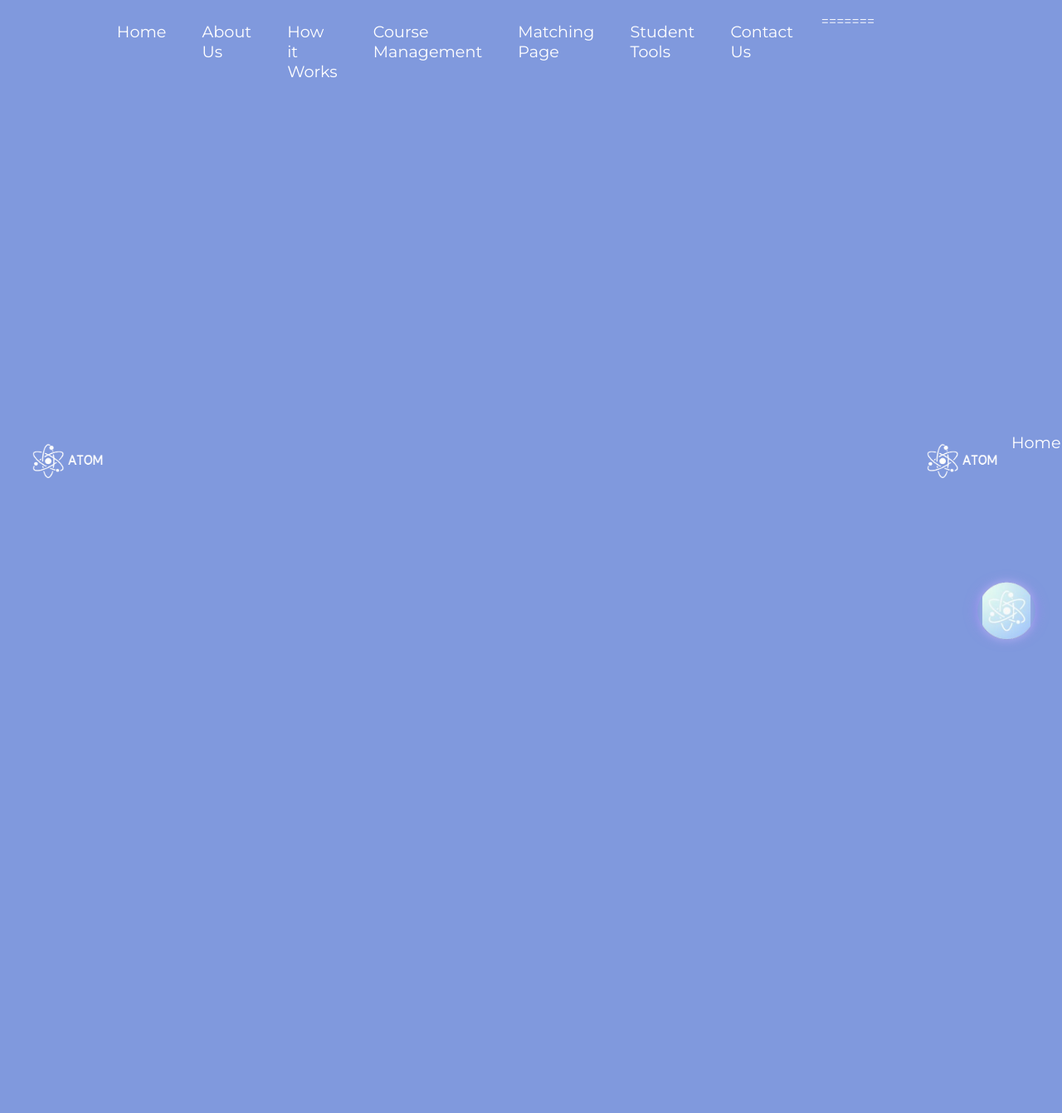
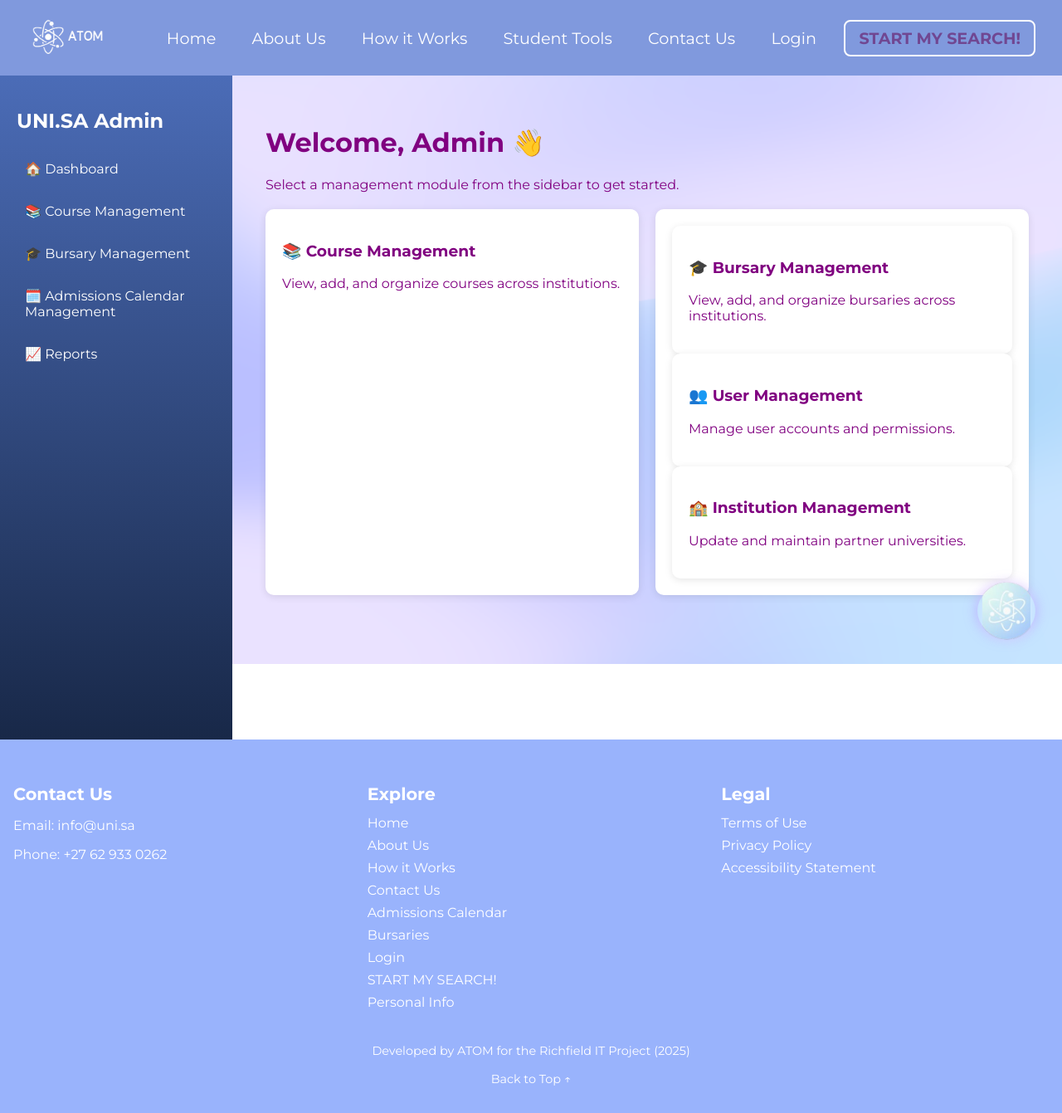
Before and after one commit to dead-dreammer/uni-sa, a Flask app: page /admin in a window 1280 px wide. Shown: the whole page at 83% size. Before the commit the page ends 774 px from the top, so only its background shows below. Run offline with Flask 3, Linux system fonts and the light colour scheme.

Commit message:
alex's changes

```diff
--- a/Database/models.py
+++ b/Database/models.py
@@ -94,6 +94,8 @@
     created_at = db.Column(db.DateTime, default=datetime.utcnow)
     updated_at = db.Column(db.DateTime, default=datetime.utcnow, onupdate=datetime.utcnow)
 
+
+
 class Application(db.Model):
     __tablename__ = 'application'
     application_id = db.Column(db.Integer, primary_key=True)
--- a/templates/base.html
+++ b/templates/base.html
@@ -1,20 +1,35 @@
 <!DOCTYPE html>
 <html lang="en">
   <head>
-<head>
     <meta charset="UTF-8" />
-  <meta name="viewport" content="width=device-width, initial-scale=1.0">
-  <meta name="apple-mobile-web-app-capable" content="yes"> <!--Added this so it can fit onto the mobile app-->
-  <meta name="mobile-web-app-capable" content="yes">
+    <meta name="viewport" content="width=device-width, initial-scale=1.0" />
+    <meta name="apple-mobile-web-app-capable" content="yes" />
+    <meta name="mobile-web-app-capable" content="yes" />
     <title>{% block title %}uni.sa{% endblock %}</title>
+
     <link rel="preconnect" href="https://fonts.googleapis.com" />
     <link rel="preconnect" href="https://fonts.gstatic.com" crossorigin />
-  <link href="https://fonts.googleapis.com/css2?family=Montserrat:wght@300;400;500;600;700&display=swap"
-    rel="stylesheet" />
-  <link rel="stylesheet" href="{{ url_for('static', filename='styles.css') }}" />
-  <link rel="stylesheet" href="{{url_for('static', filename='css/chat.css')}}" />
-  <link rel="stylesheet" href="{{ url_for('static', filename='css/mobile-fixes.css') }}">
-  <link rel="stylesheet" href="{{ url_for('static', filename='css/mobile-menu.css') }}">
+    <link
+      href="https://fonts.googleapis.com/css2?family=Montserrat:wght@300;400;500;600;700&display=swap"
+      rel="stylesheet"
+    />
+
+    <link
+      rel="stylesheet"
+      href="{{ url_for('static', filename='styles.css') }}"
+    />
+    <link
+      rel="stylesheet"
+      href="{{ url_for('static', filename='css/chat.css') }}"
+    />
+    <link
+      rel="stylesheet"
+      href="{{ url_for('static', filename='css/mobile-fixes.css') }}"
+    />
+    <link
+      rel="stylesheet"
+      href="{{ url_for('static', filename='css/mobile-menu.css') }}"
+    />
 
     <!-- Font Awesome for Icons -->
     <link
@@ -25,85 +40,36 @@
       referrerpolicy="no-referrer"
     />
 
-    <link
-      rel="stylesheet"
-      href="{{ url_for('static', filename='styles.css') }}"
-    />
-    <link
-      rel="stylesheet"
-      href="{{url_for('static', filename='css/chat.css')}}"
-    />
-
-
-<body>
-  <nav class="navbar">
-    <canvas id="gradient-canvas" data-transition-in></canvas>
-    <a href="{{ url_for('home_page') }}"><img class="logo"
-        src="{{ url_for('static', filename='img/atom-removebg-preview.png') }}" alt="uni.sa" /></a>
-    {% if session.get('name') %}
-    <a href="{{ url_for('personal_info') }}" class="underline0">
-      <i class="fas fa-user user-icon"></i>
-      {{ session.get('name') }}</a>
-    {% endif %}
-    <!--Adding a menu button-->
-    <button class="mobile-menu-btn" aria-label="menumobile">
-      <span></span>
-      <span></span>
-      <span></span>
-    </button>
-    <ul>
-      <li><a href="{{ url_for('home_page') }}" class="underline">Home</a></li>
-      <li><a href="{{ url_for('about') }}" class="underline">About Us</a></li>
-      <li>
-        <a href="{{ url_for('how_it_works') }}" class="underline">How it Works</a>
-      </li>
-      <li>
-        <a href="{{ url_for('course_management') }}" class="underline">Course Management</a>
-      </li>
-      <li>
-        <a href="{{ url_for('matching_page') }}" class="underline">Matching Page</a>
-      </li>
-      <li class="dropdown">
-        <a href="#">Student Tools</a>
-        <ul class="dropdown-content">
-          <li>
-            <a href="{{ url_for('admissions') }}" class="underline">Admissions Calendar</a>
-          </li>
-          <li>
-            <a href="{{ url_for('bursaries') }}" class="underline">Bursaries</a>
-          </li>
-        </ul>
-      </li>
-      <li>
-        <a href="{{ url_for('contact') }}" class="underline">Contact Us</a>
-      </li>
-=======
     {% block head_extras %}{% endblock %}
   </head>
 
   <body>
     <nav class="navbar">
       <canvas id="gradient-canvas" data-transition-in></canvas>
-      <a href="{{ url_for('home_page') }}"
-        ><img
+      <a href="{{ url_for('home_page') }}">
+        <img
           class="logo"
           src="{{ url_for('static', filename='img/atom-removebg-preview.png') }}"
           alt="uni.sa"
-      /></a>
+        />
+      </a>
+
       {% if session.get('name') %}
       <a href="{{ url_for('profile') }}" class="underline0">
         <i class="fas fa-user user-icon"></i>
-        {{session.get('name') }}</a>
-      {% elif session.get('is_admin')%}
+        {{ session.get('name') }}
+      </a>
+      {% elif session.get('is_admin') %}
       <a href="{{ url_for('course_management') }}" class="underline0">Admin</a>
       {% endif %}
-       <!--Adding a menu button-->
-    <button class="mobile-menu-btn" aria-label="menumobilebtn">
+
+      <!-- Mobile menu button -->
+      <button class="mobile-menu-btn" aria-label="mobilemenubtn">
         <span></span>
         <span></span>
         <span></span>
       </button>
-    <ul>
+
       <ul>
         <li><a href="{{ url_for('home_page') }}" class="underline">Home</a></li>
         <li><a href="{{ url_for('about') }}" class="underline">About Us</a></li>
@@ -128,6 +94,7 @@
             </li>
           </ul>
         </li>
+
         <li>
           <a href="{{ url_for('contact') }}" class="underline">Contact Us</a>
         </li>
@@ -141,6 +108,7 @@
         {% else %}
         <li><a href="{{ url_for('login') }}" class="underline">Login</a></li>
         {% endif %}
+
         <li>
           <a href="{{ url_for('start_search') }}" class="special-link"
             >START MY SEARCH!</a
@@ -181,10 +149,10 @@
         <div class="welcome-message">
           <div class="join-notice">
             <div class="header-icon" style="width: 60px; height: 60px"></div>
-            <span
-              ><strong>ATOM Student Advisor</strong> <br /><br />
-              joined • <span id="joinTime"></span
-            ></span>
+            <span>
+              <strong>ATOM Student Advisor</strong> <br /><br />
+              joined • <span id="joinTime"></span>
+            </span>
           </div>
 
           <div class="privacy-notice">
@@ -197,6 +165,7 @@
             Hello! 👋 I'm ATOM, your student advisor. Ask me about courses,
             fees, or entry requirements?
           </div>
+
           <ul class="options-list">
             <li>Get Support</li>
             <li>Explore Course Information</li>
@@ -267,7 +236,8 @@
     </footer>
 
     {% block scripts %}{% endblock %}
-    <!-- Global gradient module (initializes only if #gradient-canvas exists) -->
+
+    <!-- Global scripts -->
     <script
       type="module"
       src="{{ url_for('static', filename='js/gradient.js') }}"
@@ -277,6 +247,6 @@
       src="{{ url_for('static', filename='js/logout.js') }}"
     ></script>
     <script src="{{ url_for('static', filename='js/chat.js') }}"></script>
-      <script src="{{ url_for('static', filename='js/mobile-menu.js') }}"></script><!--New js file-->
+    <script src="{{ url_for('static', filename='js/mobile-menu.js') }}"></script>
   </body>
 </html>
```
Also changed, not shown: Database/backups/backup.db, Database/database.db. Lines whose indentation alone changed are shown as unchanged.
